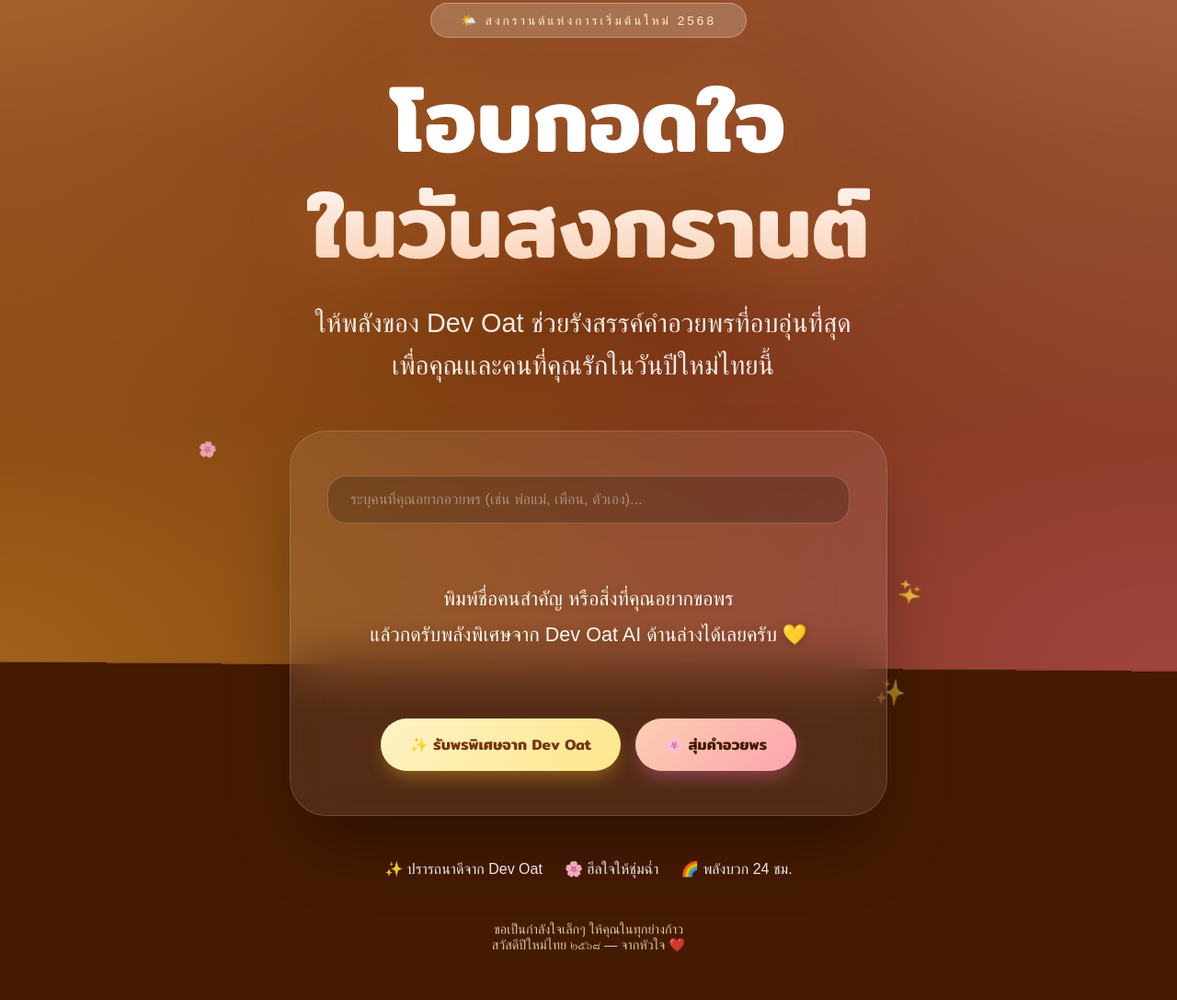
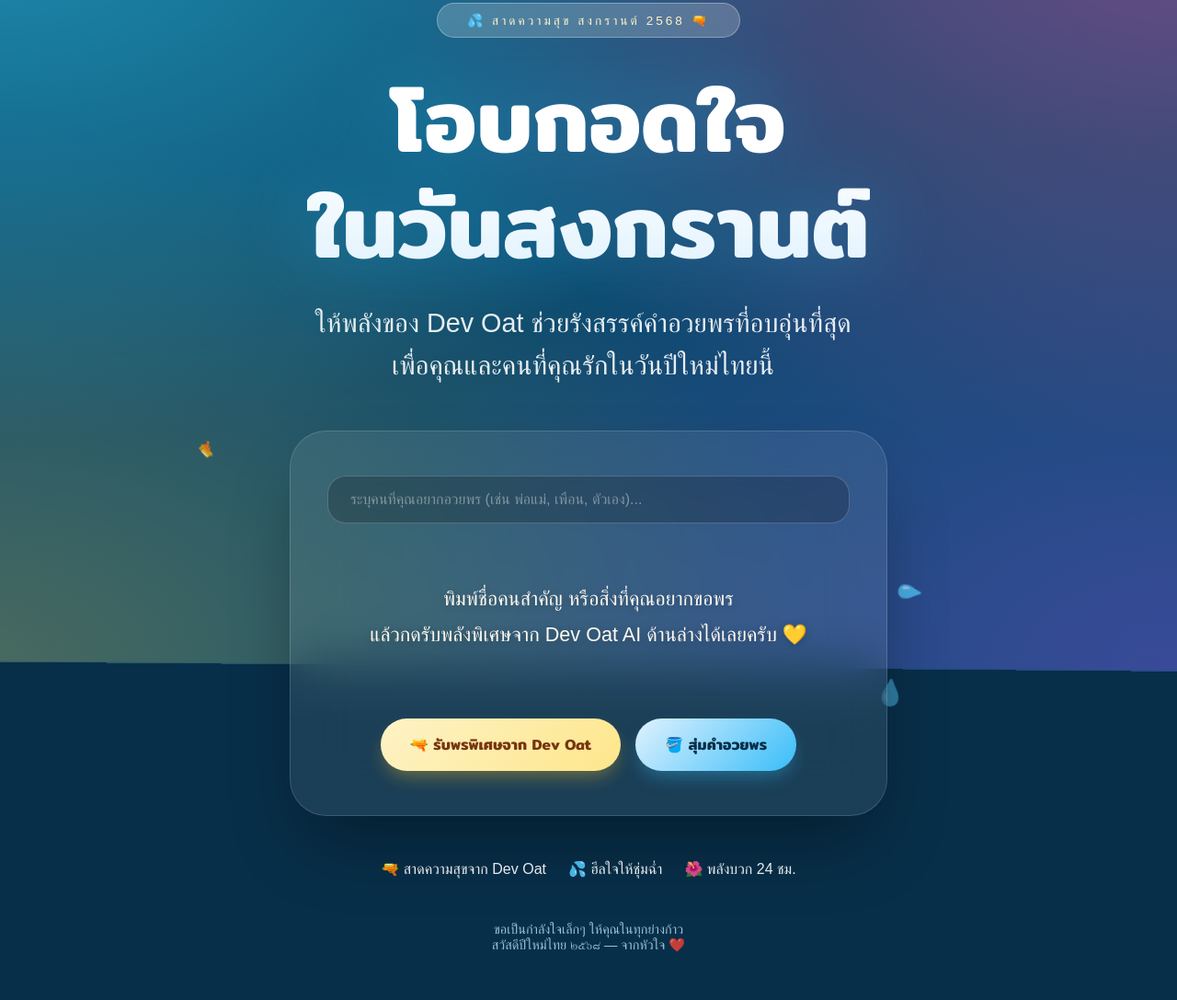
Before and after one commit to StartGackt/songkran-day, a website built with Vite: page index.html in a window 1280 px wide. Shown: the part 85-1172 px from the top of the page at 92% size. Built offline with nearby package versions, Linux system fonts and the light colour scheme; a web font is replaced by a local one.

```diff
--- a/index.html
+++ b/index.html
@@ -3,7 +3,7 @@
 <head>
     <meta charset="UTF-8">
     <meta name="viewport" content="width=device-width, initial-scale=1.0">
-    <title>เติมพลังใจ สงกรานต์ 2568 🌸✨</title>
+    <title>เติมพลังใจ สงกรานต์ 2569 🌸✨</title>
     <link href="https://fonts.googleapis.com/css2?family=Mitr:wght@300;400;600&family=Anuphan:wght@300;500;700&display=swap" rel="stylesheet">
     <style>
         :root {
@@ -25,14 +25,14 @@
 
         body {
             font-family: 'Anuphan', sans-serif;
-            background: #451a03;
+            background: #082f49;
             color: white;
             min-height: 100vh;
             overflow-x: hidden;
             cursor: crosshair;
         }
 
-        /* --- Warm Mesh Background --- */
+        /* --- Songkran Mesh Background --- */
         .bg-mesh {
             position: fixed;
             top: 0;
@@ -41,11 +41,11 @@
             height: 100%;
             z-index: -1;
             background:
-                radial-gradient(at 0% 0%, hsla(32,100%,70%,0.4) 0, transparent 50%),
-                radial-gradient(at 100% 0%, hsla(10,100%,80%,0.4) 0, transparent 50%),
-                radial-gradient(at 100% 100%, hsla(330,100%,70%,0.3) 0, transparent 50%),
-                radial-gradient(at 0% 100%, hsla(45,100%,60%,0.3) 0, transparent 50%);
-            background-color: #78350f;
+                radial-gradient(at 0% 0%, hsla(190, 100%, 60%, 0.45) 0, transparent 50%),
+                radial-gradient(at 100% 0%, hsla(330, 100%, 65%, 0.4) 0, transparent 50%),
+                radial-gradient(at 100% 100%, hsla(270, 100%, 65%, 0.3) 0, transparent 50%),
+                radial-gradient(at 0% 100%, hsla(45, 100%, 60%, 0.25) 0, transparent 50%);
+            background-color: #0c4a6e;
             animation: meshMove 15s ease-in-out infinite alternate;
         }
 
@@ -105,10 +105,10 @@
             font-size: clamp(2.5rem, 10vw, 6rem);
             font-weight: 600;
             line-height: 1.2;
-            background: linear-gradient(to bottom, #fff 40%, var(--p-peach) 100%);
+            background: linear-gradient(to bottom, #fff 40%, var(--p-soft-blue) 100%);
             -webkit-background-clip: text;
             -webkit-text-fill-color: transparent;
-            filter: drop-shadow(0 0 40px rgba(251,146,60,0.3));
+            filter: drop-shadow(0 0 40px rgba(56,189,248,0.4));
             margin-bottom: 1.5rem;
         }
 
@@ -172,7 +172,7 @@
         }
 
         .ai-input:focus {
-            border-color: var(--p-peach);
+            border-color: #38bdf8;
         }
 
         .ai-input::placeholder {
@@ -200,9 +200,9 @@
         }
 
         .btn-primary {
-            background: linear-gradient(135deg, var(--p-peach), var(--p-rose));
-            color: #451a03;
-            box-shadow: 0 10px 20px -5px rgba(244, 114, 182, 0.4);
+            background: linear-gradient(135deg, var(--p-soft-blue), #38bdf8);
+            color: #082f49;
+            box-shadow: 0 10px 20px -5px rgba(56, 189, 248, 0.4);
             font-weight: 600;
         }
 
@@ -261,7 +261,7 @@
             font-size: 0.9rem;
             opacity: 0.8;
             text-align: center;
-            color: var(--p-warm-gold);
+            color: #bae6fd;
         }
 
         @media (max-width: 480px) {
@@ -277,7 +277,7 @@
 
     <div class="wrapper">
         <div class="hero">
-            <div class="badge">🌤️ สงกรานต์แห่งการเริ่มต้นใหม่ 2568</div>
+            <div class="badge">💦 สาดความสุข สงกรานต์ 2568 🔫</div>
             <h1 class="main-title">โอบกอดใจ<br>ในวันสงกรานต์</h1>
             <p class="subtitle">ให้พลังของ Dev Oat ช่วยรังสรรค์คำอวยพรที่อบอุ่นที่สุดเพื่อคุณและคนที่คุณรักในวันปีใหม่ไทยนี้</p>
         </div>
@@ -294,18 +294,18 @@
 
             <div class="btn-group">
                 <button id="aiBtn" class="btn btn-ai" onclick="generateAIBlessing(event)">
-                    ✨ รับพรพิเศษจาก Dev Oat
+                    🔫 รับพรพิเศษจาก Dev Oat
                 </button>
                 <button class="btn btn-primary" onclick="generateNormalBlessing(event)">
-                    🌸 สุ่มคำอวยพร
+                    🪣 สุ่มคำอวยพร
                 </button>
             </div>
         </div>
 
         <div style="display: flex; gap: 1.5rem; opacity: 0.9; font-weight: 300;">
-            <span>✨ ปรารถนาดีจาก Dev Oat</span>
-            <span>🌸 ฮีลใจให้ชุ่มฉ่ำ</span>
-            <span>🌈 พลังบวก 24 ชม.</span>
+            <span>🔫 สาดความสุขจาก Dev Oat</span>
+            <span>💦 ฮีลใจให้ชุ่มฉ่ำ</span>
+            <span>🌺 พลังบวก 24 ชม.</span>
         </div>
 
         <footer>
@@ -445,7 +445,7 @@
             createWaterSplash(rect.left + rect.width/2, rect.top, 1.5);
         }
 
-        const elements = ['🌸', '🌼', '🍃', '✨', '🤍'];
+        const elements = ['🔫', '💦', '🪣', '🌺', '💧', '🧊', '🥥'];
         function createFloatingElement() {
             const div = document.createElement('div');
             div.className = 'petal-float';
```
